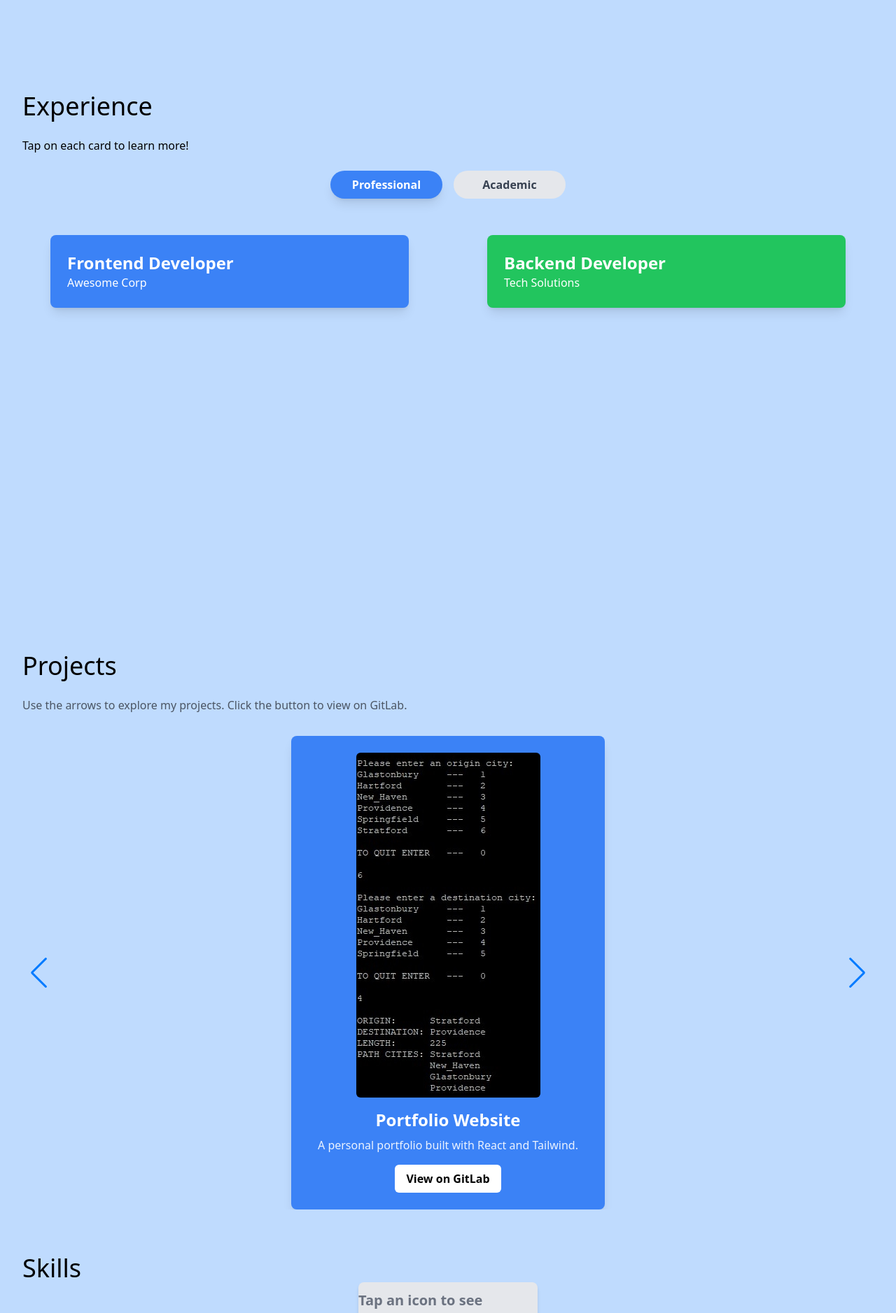
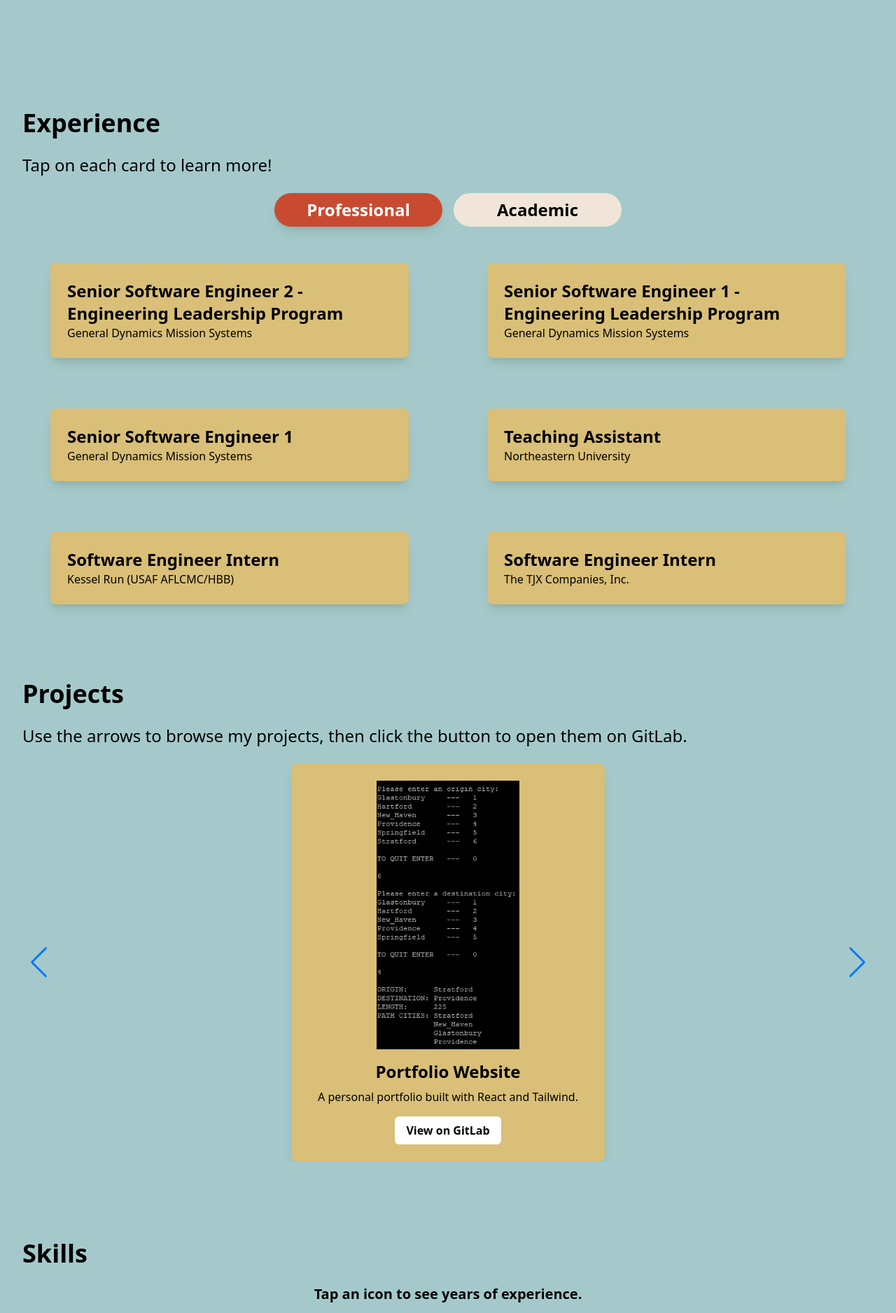
Before and after one commit to jtrailor/Portfolio_2, a React (Create React App) app: page / in a window 1280 px wide. Shown: the part 700-2577 px from the top of the page at 70% size. Built offline with nearby package versions, Linux system fonts and the light colour scheme.

Commit message:
Added additional content and formatting

```diff
--- a/package.json
+++ b/package.json
@@ -48,5 +48,5 @@
     "prettier": "^3.3.3",
     "tailwindcss": "^3.4.10"
   },
-  "homepage": "https://github.com/jtrailor/Portfolio_2"
+  "homepage": "https://jontrailor.dev"
 }
--- a/src/App.jsx
+++ b/src/App.jsx
@@ -1,4 +1,3 @@
-import React from 'react'
 import {
   Header,
   Intro,
--- a/src/components/Experience.jsx
+++ b/src/components/Experience.jsx
@@ -1,4 +1,4 @@
-import React, { useState } from 'react'
+import { useState } from 'react'
 
 function Experience() {
   const [isModalOpen, setIsModalOpen] = useState(false)
@@ -17,35 +17,64 @@ function Experience() {
 
   const professionalExperiences = [
     {
-      title: 'Frontend Developer',
-      company: 'Awesome Corp',
-      details:
-        'I developed user interfaces with React and Tailwind, optimizing performance and enhancing the user experience.',
-      color: 'bg-blue-500',
+      title: 'Senior Software Engineer 2 - Engineering Leadership Program',
+      company: 'General Dynamics Mission Systems',
+      details: [
+        'Expanded into a product owner and technical leadership role on a large defense project, driving application design, code reviews, and derived system requirements.',
+      ],
     },
     {
-      title: 'Backend Developer',
-      company: 'Tech Solutions',
-      details:
-        'I developed and maintained APIs using Node.js and Express, integrating with databases like MongoDB and PostgreSQL.',
-      color: 'bg-green-500',
+      title: 'Senior Software Engineer 1 - Engineering Leadership Program',
+      company: 'General Dynamics Mission Systems',
+      details: [
+        'Selected to join the GDMS Engineering Leadership Program. Completed a concurrent academic project covering requirements finalization, story grooming, system design, and testing, and conducted a CDR for company leadership.',
+      ],
+    },
+    {
+      title: 'Senior Software Engineer 1',
+      company: 'General Dynamics Mission Systems',
+      details: [
+        'Led the successful execution of an IRAD project, showcasing a demo to the USAF. Successfully completed over 100 development tasks for a large, agile, mission-critical defense project, spanning fullstack object-oriented software engineering, DevOps enhancements, and UML/SysML modeling.',
+      ],
+    },
+    {
+      title: 'Teaching Assistant',
+      company: 'Northeastern University',
+      details: [
+        'Taught weekly labs with 30 students implementing concepts from the preceding lecture. Concepts included solving problems with programming features, algorithm analysis, and object-oriented design.',
+      ],
+    },
+    {
+      title: 'Software Engineer Intern',
+      company: 'Kessel Run (USAF AFLCMC/HBB)',
+      details: [
+        'Developed a calculation micro-service with Java and Spring Boot for the USAF.',
+      ],
+    },
+    {
+      title: 'Software Engineer Intern',
+      company: 'The TJX Companies, Inc.',
+      details: [
+        'Automated multiple start and stop procedures for various applications utilizing Ansible and Ansible Tower. Enabled nontechnical users to quickly and safely start and stop their applications and supporting infrastructure.',
+      ],
     },
   ]
 
   const academicExperiences = [
     {
-      title: 'Software Engineering Intern',
-      company: 'University Lab',
-      details:
-        'Worked on research projects building web apps and algorithms in a collaborative environment.',
-      color: 'bg-purple-500',
+      title: "Master's in Computer Science",
+      company: 'Khoury College of CS, Northeastern University',
+      details: [
+        '3.93 GPA',
+        'Relevant Coursework: Object Oriented Design, Data Structures and Algorithms, Graduate Algorithms, Network Fundamentals, Database Design, Computer Systems, Scalable Distributed Computing Systems',
+      ],
     },
     {
       title: 'CS Research Assistant',
       company: 'University Dept.',
-      details:
+      details: [
         'Assisted in teaching and developed educational software tools for students.',
-      color: 'bg-yellow-500',
+      ],
     },
   ]
 
@@ -56,8 +85,8 @@ function Experience() {
 
   return (
     <section id="experience" className="min-h-screen p-8">
-      <h1 className="text-4xl mb-6">Experience</h1>
-      <p className="mb-6">Tap on each card to learn more!</p>
+      <h1 className="page-title">Experience</h1>
+      <p className="page-sub-title">Tap on each card to learn more!</p>
 
       {/* Category Toggle */}
       <div className="flex gap-4 mb-8 justify-center">
@@ -65,10 +94,10 @@ function Experience() {
           <button
             key={cat}
             onClick={() => setSelectedCategory(cat)}
-            className={`w-40 px-6 py-2 rounded-full font-semibold transition-colors duration-300 ${
+            className={`w-60 px-6 py-2 rounded-full font-semibold transition-colors duration-300 text-2xl ${
               selectedCategory === cat
-                ? 'bg-blue-500 text-white shadow-lg'
-                : 'bg-gray-200 text-gray-700 hover:bg-gray-300'
+                ? 'bg-brand-orange text-white shadow-lg'
+                : 'bg-brand-cream text-black hover:bg-gray-300'
             }`}
           >
             {cat}
@@ -82,7 +111,7 @@ function Experience() {
           <div key={index} className="px-10 py-5">
             <div
               onClick={() => openModal(exp)}
-              className={`cursor-pointer p-6 ${exp.color} text-white rounded-lg shadow-lg hover:shadow-2xl transition-shadow duration-300 transform hover:scale-105`}
+              className={`cursor-pointer p-6 bg-brand-tan rounded-lg shadow-lg hover:shadow-2xl transition-shadow duration-300 transform hover:scale-105`}
             >
               <h3 className="text-2xl font-semibold">{exp.title}</h3>
               <p>{exp.company}</p>
@@ -97,10 +126,14 @@ function Experience() {
           <div className="bg-white rounded-lg w-96 p-6 space-y-4">
             <h3 className="text-2xl font-semibold">{modalContent?.title}</h3>
             <p className="text-gray-700">{modalContent?.company}</p>
-            <p>{modalContent?.details}</p>
+            <p>
+              {modalContent?.details.map((line, idx) => (
+                <p key={idx}>{line}</p>
+              ))}
+            </p>
             <button
               onClick={closeModal}
-              className="mt-4 bg-red-500 text-white p-2 rounded-md"
+              className="mt-4 bg-brand-orange text-white p-2 rounded-md"
             >
               Close
             </button>
--- a/src/components/Header.jsx
+++ b/src/components/Header.jsx
@@ -2,8 +2,8 @@ import React from 'react'
 
 function Header() {
   return (
-    <header className="fixed top-0 w-full z-50 bg-gray-800 text-white p-4">
-      <nav className="container mx-auto flex justify-between">
+    <header className="fixed top-0 w-full z-50 bg-brand-dark_blue text-white p-4">
+      <nav className="container mx-auto flex justify-between text-xl">
         <a href="#intro" className="hover:underline">
           Jon Trailor
         </a>
--- a/src/components/Intro.jsx
+++ b/src/components/Intro.jsx
@@ -13,7 +13,7 @@ function Intro() {
       className="min-h-screen p-8 flex flex-col items-center justify-center"
     >
       <h1 className="text-4xl font-bold mb-4">Hi I'm Jon</h1>
-      <p className="text-lg mb-6">I'm an aerospace software engineer!</p>
+      <p className="text-2xl mb-6">I'm an aerospace software engineer!</p>
 
       {/* Image container - w/h must be in 4 step increments */}
       <div
--- a/src/components/Projects.jsx
+++ b/src/components/Projects.jsx
@@ -1,4 +1,3 @@
-import React from 'react'
 import { Swiper, SwiperSlide } from 'swiper/react'
 import 'swiper/css'
 import 'swiper/css/navigation'
@@ -15,30 +14,27 @@ function Projects() {
       description: 'A personal portfolio built with React and Tailwind.',
       url: 'https://gitlab.com/username/portfolio',
       image: project1Img,
-      color: 'bg-blue-500',
     },
     {
       title: 'Task Manager',
       description: 'Full-stack task manager app with Node.js and MongoDB.',
       url: 'https://gitlab.com/username/task-manager',
       image: project2Img,
-      color: 'bg-green-500',
     },
     {
       title: 'E-commerce Store',
       description: 'Online store with product catalog and checkout.',
       url: 'https://gitlab.com/username/e-commerce',
       image: project3Img,
-      color: 'bg-purple-500',
     },
   ]
 
   return (
     <section id="projects" className="min-h-screen p-8">
-      <h1 className="text-4xl mb-6">Projects</h1>
-      <p className="mb-8 text-gray-600">
-        Use the arrows to explore my projects. Click the button to view on
-        GitLab.
+      <h1 className="page-title">Projects</h1>
+      <p className="page-sub-title">
+        Use the arrows to browse my projects, then click the button to open them
+        on GitLab.
       </p>
 
       <Swiper
@@ -51,15 +47,15 @@ function Projects() {
         {projects.map((project, index) => (
           <SwiperSlide key={index}>
             <div
-              className={`max-w-md mx-auto flex flex-col items-center p-6 rounded-lg shadow-lg ${project.color} text-white`}
+              className={`max-w-md mx-auto flex flex-col items-center p-6 rounded-lg shadow-lg bg-brand-tan`}
             >
               <img
                 src={project.image}
                 alt={project.title}
-                className="object-cover rounded-md cursor-pointer transform transition-transform"
+                className="w-full max-h-96 object-contain rounded-md cursor-pointer transform transition-transform"
               />
               <h3 className="text-2xl font-semibold mt-4">{project.title}</h3>
-              <p className="mt-2 text-white/90">{project.description}</p>
+              <p className="mt-2">{project.description}</p>
               <button
                 onClick={() => window.open(project.url, '_blank')}
                 className="mt-4 bg-white text-black px-4 py-2 rounded-md font-semibold hover:bg-gray-200"
--- a/src/components/Skills.jsx
+++ b/src/components/Skills.jsx
@@ -1,4 +1,4 @@
-import React, { useState } from 'react'
+import { useState } from 'react'
 import { FaReact, FaNodeJs, FaPython } from 'react-icons/fa'
 import { TbBrandCpp } from 'react-icons/tb'
 import { SiC } from 'react-icons/si'
@@ -12,12 +12,12 @@ function Skills() {
     {
       name: 'React',
       icon: <FaReact className="text-blue-500 w-12 h-12" />,
-      years: 3,
+      years: 1,
     },
     {
       name: 'Node.js',
       icon: <FaNodeJs className="text-green-500 w-12 h-12" />,
-      years: 2,
+      years: 1,
     },
     {
       name: 'Python',
@@ -27,35 +27,29 @@ function Skills() {
     {
       name: 'C++',
       icon: <TbBrandCpp className="text-yellow-500 w-12 h-12" />,
-      years: 4,
+      years: 3,
     },
     {
       name: 'C',
       icon: <SiC className="text-yellow-500 w-12 h-12" />,
-      years: 4,
+      years: 2,
     },
     {
       name: 'Green Hills MULTI & Integrity 178',
       icon: <LiaMountainSolid className="text-green-500 w-12 h-12" />,
-      years: 4,
+      years: 1,
     },
   ]
 
   return (
     <section id="skills" className="min-h-screen p-8">
-      <h1 className="text-4xl">Skills</h1>
-      {/* Years of experience box */}
-      <div className="mb-8 w-64 h-20 mx-auto flex items-center justify-center bg-gray-200 rounded-lg shadow-md">
-        {selectedSkill ? (
-          <p className="text-xl font-semibold">
-            Years of Experience: {selectedSkill.years}
-          </p>
-        ) : (
-          <p className="text-xl font-semibold text-gray-500">
-            Tap an icon to see experience
-          </p>
-        )}
-      </div>
+      <h1 className="page-title">Skills</h1>
+      {/* Years of experience text */}
+      <p className="text-xl font-semibold text-center mb-8">
+        {selectedSkill
+          ? `Years of ${selectedSkill.name} Experience: ${selectedSkill.years}`
+          : 'Tap an icon to see years of experience.'}
+      </p>
       {/* Skills grid */}
       <div className="grid grid-cols-3 md:grid-cols-6 gap-8">
         {skills.map((skill) => (
--- a/src/index.css
+++ b/src/index.css
@@ -2,8 +2,17 @@
 @tailwind components;
 @tailwind utilities;
 
+@layer components {
+  .page-title {
+    @apply font-bold text-4xl my-6;
+  }
+  .page-sub-title {
+    @apply text-2xl mb-6;
+  }
+}
+
 html, body {
-  background-color: #bfdbfe;
+  background-color: #A5C9CA;
   scroll-behavior: smooth;
   scroll-padding-top: 2rem; /* Adjust this to match the header height */
 }
--- a/tailwind.config.js
+++ b/tailwind.config.js
@@ -4,7 +4,17 @@ module.exports = {
     "./src/**/*.{js,jsx,ts,tsx}",
   ],
   theme: {
-    extend: {},
+    extend: {
+      colors: {
+        brand: {
+          dark_blue: '#2E4052',
+          light_blue: '#A5C9CA',
+          cream: '#F0E5D8',
+          tan: '#D9BF77',
+          orange: '#C84B31',
+        },
+      },
+    },
   },
   plugins: [],
 }
```
Also changed, not shown: 1 other file (tests, documents, lock files or other folders).
